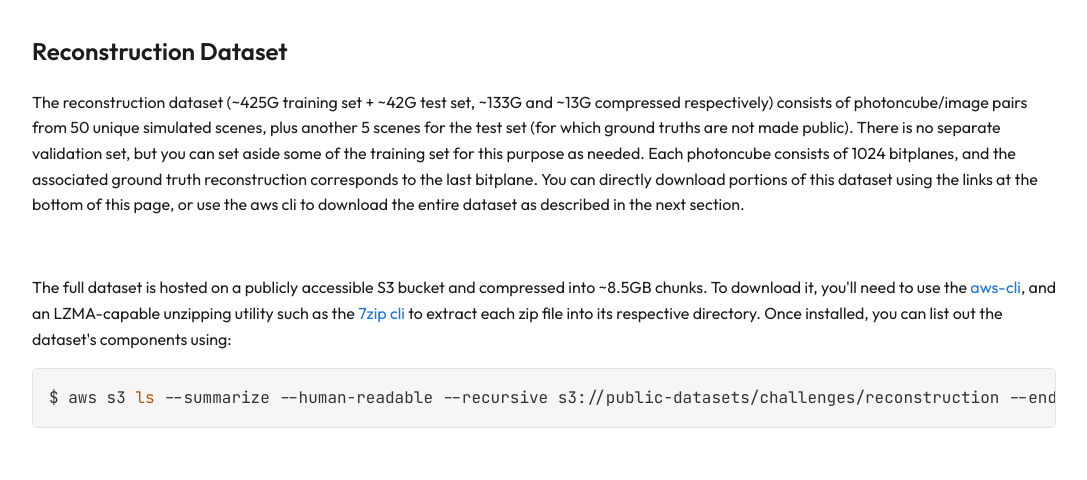
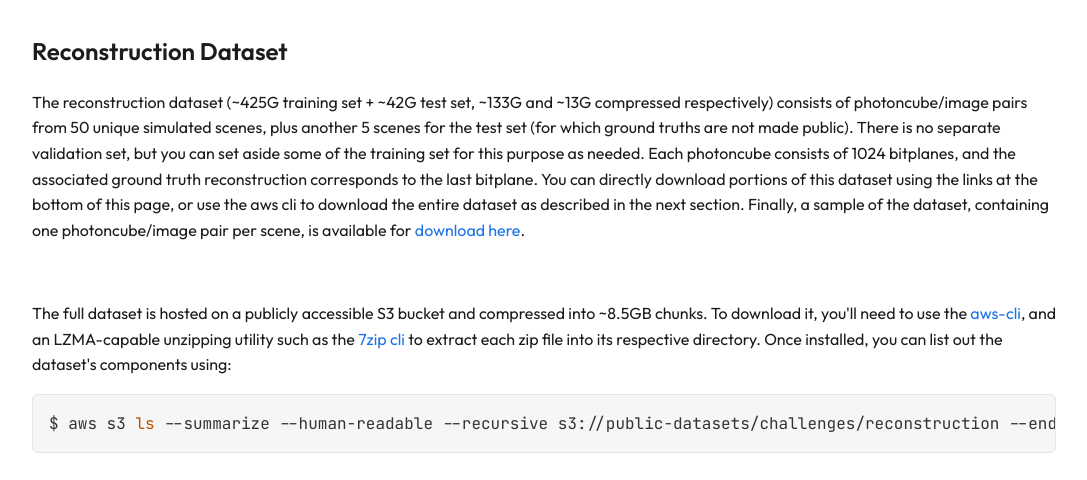
Before and after one commit to wision-lab/spcwebsite, a Django app: page /download in a window 1280 px wide. Shown: the part 417-897 px from the top of the page, without its empty margins (96-1183 px from the left). Run offline with Django 5.2, Linux system fonts and the light colour scheme; some libraries are stand-ins or nearby versions.

Commit message:
add back dataset sample

```diff
--- a/templates/download.html
+++ b/templates/download.html
@@ -12,7 +12,7 @@
 <h3>Reconstruction Dataset</h3>
 
 <p>
-    The reconstruction dataset (~425G training set + ~42G test set, ~133G and ~13G compressed respectively) consists of photoncube/image pairs from 50 unique simulated scenes, plus another 5 scenes for the test set (for which ground truths are not made public). There is no separate validation set, but you can set aside some of the training set for this purpose as needed. Each photoncube consists of 1024 bitplanes, and the associated ground truth reconstruction corresponds to the last bitplane. You can directly download portions of this dataset using the links at the bottom of this page, or use the aws cli to download the entire dataset as described in the next section.
+    The reconstruction dataset (~425G training set + ~42G test set, ~133G and ~13G compressed respectively) consists of photoncube/image pairs from 50 unique simulated scenes, plus another 5 scenes for the test set (for which ground truths are not made public). There is no separate validation set, but you can set aside some of the training set for this purpose as needed. Each photoncube consists of 1024 bitplanes, and the associated ground truth reconstruction corresponds to the last bitplane. You can directly download portions of this dataset using the links at the bottom of this page, or use the aws cli to download the entire dataset as described in the next section. Finally, a sample of the dataset, containing one photoncube/image pair per scene, is available for <a href="https://web.s3.wisc.edu/public-datasets/challenges/samples/reconstruction.zip">download here</a>.
 </p>
 </br>
 <p>
```
